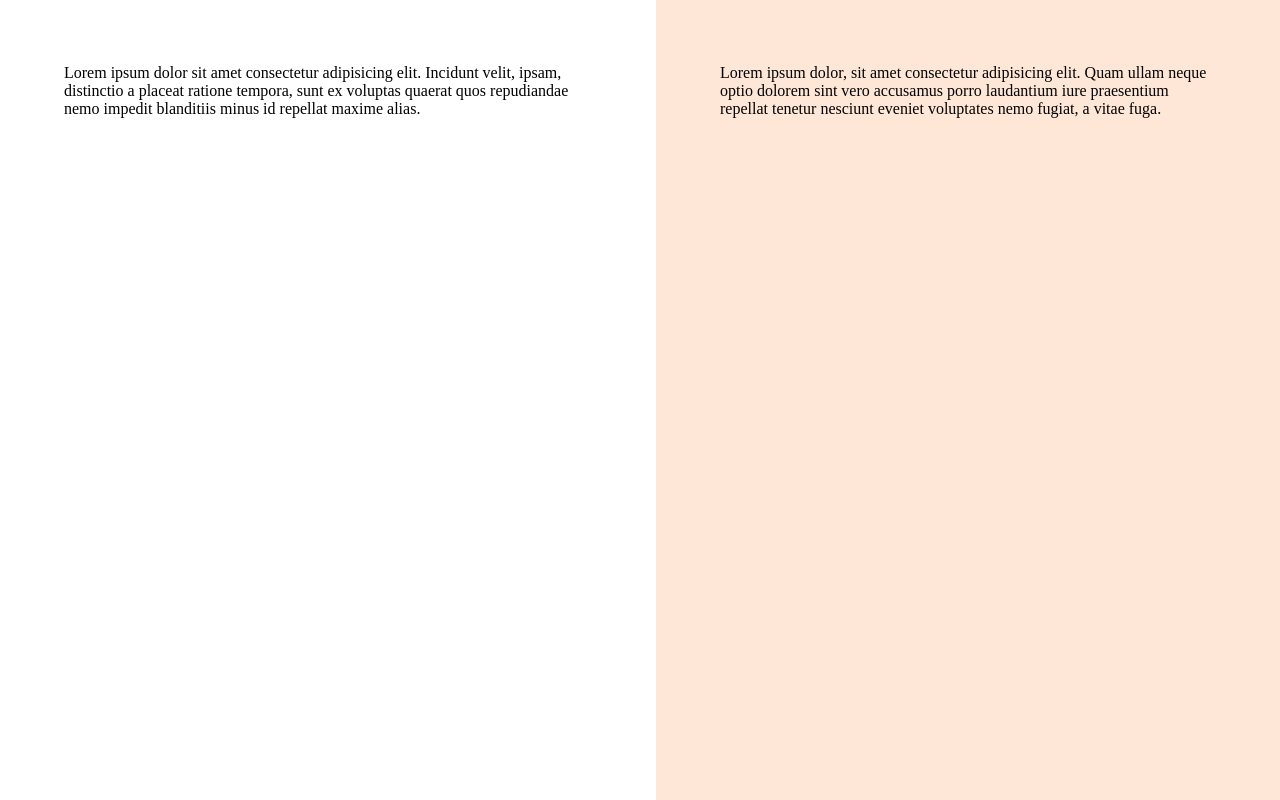
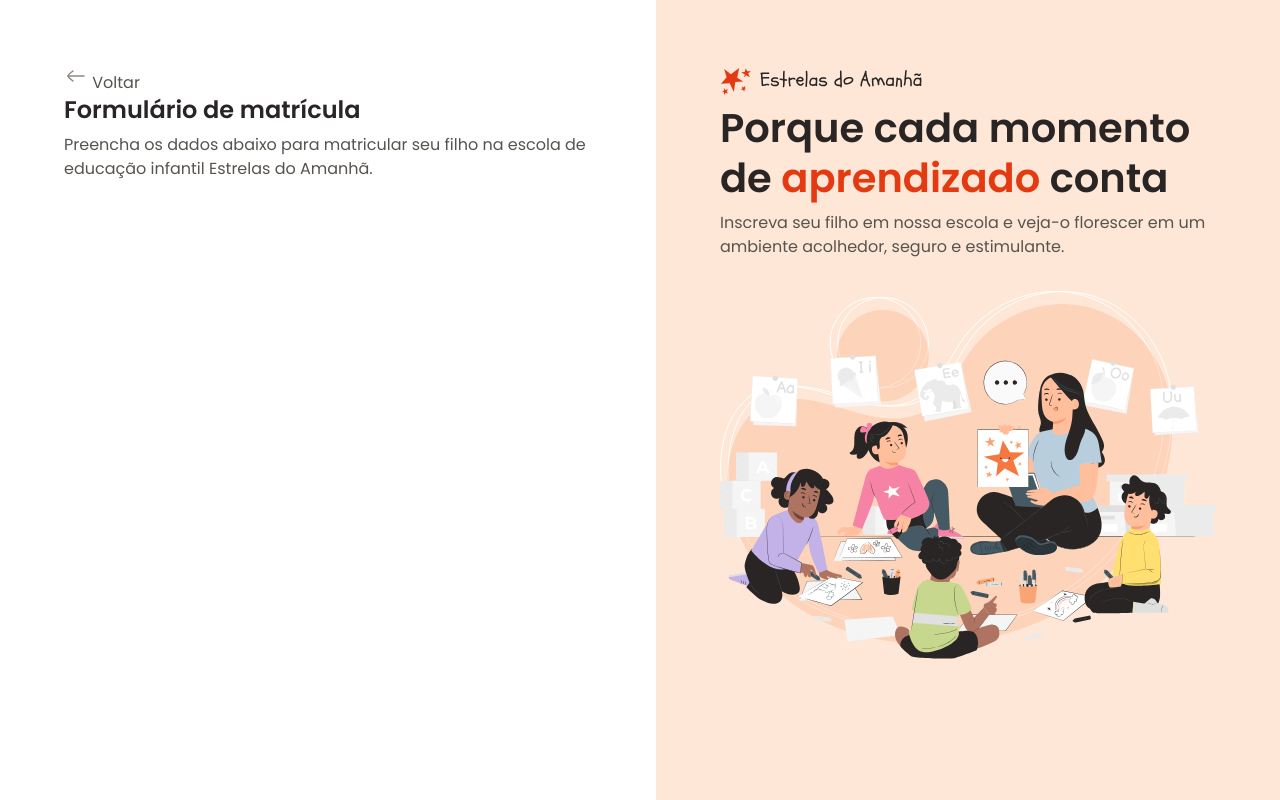
Before and after one commit to tvieira92/Projeto-Formulario-de-matricula, a plain HTML site: page index.html in a window 1280 px wide. Drawn offline with Linux system fonts and the light colour scheme.

Commit message:
configuring aside and main

```diff
--- a/index.html
+++ b/index.html
@@ -14,12 +14,32 @@
 <body>
     <div id="app">
        <main>
-           <div class="main-container">Lorem ipsum dolor sit amet consectetur adipisicing elit. Incidunt velit, ipsam, distinctio a placeat ratione tempora, sunt ex voluptas quaerat quos repudiandae nemo impedit blanditiis minus id repellat maxime alias.</div>
+           <div class="main-container">
+            <div>
+                <div class="div-back">
+                    <img src="assets/icons/arrow-left-02.svg" alt="icone de voltar">
+                    <span>Voltar</span>
+                </div>
+            </div>
+
+            <h1>Formulário de matrícula</h1>
+            <p>Preencha os dados abaixo para matricular seu filho na escola de educação infantil Estrelas do Amanhã.</p>
+
+           </div>
        </main>
 
 
        <aside>
-        <div class="aside-container">Lorem ipsum dolor, sit amet consectetur adipisicing elit. Quam ullam neque optio dolorem sint vero accusamus porro laudantium iure praesentium repellat tenetur nesciunt eveniet voluptates nemo fugiat, a vitae fuga.</div>
+        <div class="aside-container">
+            <header>
+                <img src="assets/logo.svg" alt="logo estrelas do Amanhã">
+                <h2>Porque cada momento de <span>aprendizado</span> conta
+                </h2>
+                <p>Inscreva seu filho em nossa escola e veja-o florescer em um ambiente acolhedor, seguro e estimulante.</p>
+            </header>
+
+            <img src="assets/Illustration.svg" alt="ilustração de professora">
+        </div>
        </aside>
     </div>
 </body>
--- a/styles/global.css
+++ b/styles/global.css
@@ -26,4 +26,16 @@
 
 body {
     overflow: hidden;
+
+    font: var(--text);
+    color: var(--text-secondary);
 }
+
+h1, h2 {
+    color: var(--text-primary);
+}
+
+img {
+    max-width: 100%;
+    height: auto;
+}
--- a/styles/layout.css
+++ b/styles/layout.css
@@ -14,6 +14,18 @@ main {
     max-width: 33rem;
     margin-left: auto;
    }
+
+   & .back {
+    display: flex;
+    align-items: center;
+    gap: .5rem;
+    margin-bottom: 1.5rem;
+   }
+
+   & h1 {
+    font: 600 1.5rem/1.25 var(--font-family);
+    margin-bottom: .5rem;
+   }
 }
 
 aside {
@@ -23,5 +35,16 @@ aside {
     & .aside-container {
         max-width: 31rem;
 
+        & > img {
+            margin-top: 2rem;
+        }
+    }
+
+    & h2 {
+        font: 600 2.5rem/1.25 var(--font-family);
+        margin-bottom: .5rem;
+        & span {
+            color: var(--text-highlight);
+        }
     }
 }
```
